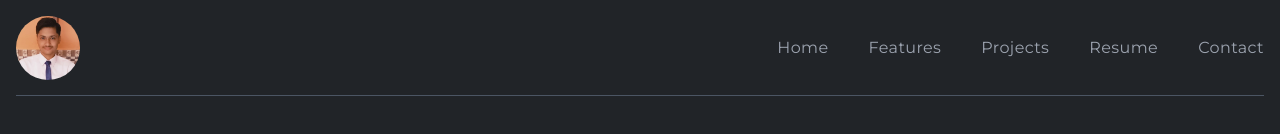
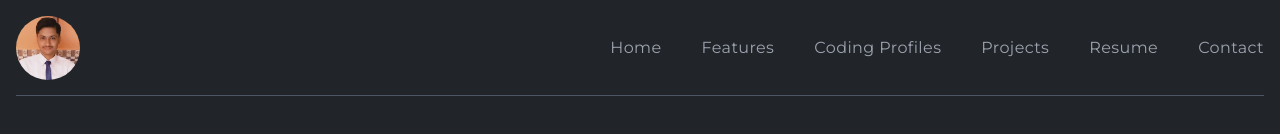
Before and after one commit to Hariom-sharma01/Portfolio, a React (Create React App) app: page / in a window 1280 px wide. Shown: the top 134 px of the page. Built offline with nearby package versions, Linux system fonts and the light colour scheme.

Commit message:
link added

```diff
--- a/src/constants/index.js
+++ b/src/constants/index.js
@@ -11,11 +11,16 @@ export const navLinksdata = [
   },
   {
     _id: 1003,
+    title: "Coding Profiles",
+    link: "coding-profiles",
+  },
+  {
+    _id: 1004,
     title: "Projects",
     link: "projects",
   },
   {
-    _id: 1004,
+    _id: 1005,
     title: "Resume",
     link: "resume",
   },
```
